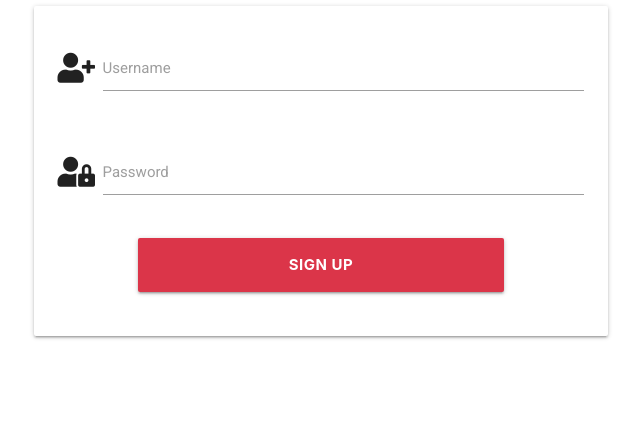
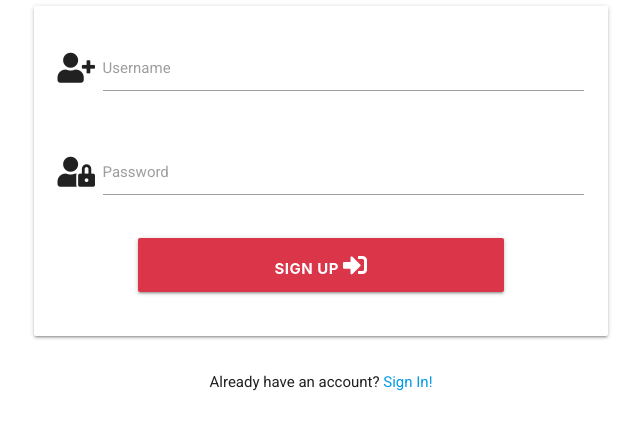
Before and after one commit to MihaelaVacarus/Couch-Co-Op-DB, a Flask app: page /sign_up in a window 1280 px wide. Shown: the part 160-590 px from the top of the page, without its empty margins (319-960 px from the left). Run offline with Flask 2, Linux system fonts and the light colour scheme; some libraries are stand-ins or nearby versions.

Commit message:
Add icon and link Sign In functionality

```diff
--- a/templates/sign_up.html
+++ b/templates/sign_up.html
@@ -1,4 +1,3 @@
-
 {% extends "base.html" %}
 {% block content %}
 
@@ -29,11 +28,19 @@
                 <!-- Submit form button -->
                 <div class="row">
                     <button type="submit" class="col s8 btn-large push-s2">
-                        Sign Up
+                        Sign Up <i class="fas fa-sign-in-alt"></i>
                     </button>
                 </div>
             </div>
         </form>
     </div>
 
+    <div class="row">
+        <div class="col s12">
+            <p class="center-align">
+                Already have an account? <a href="{{ url_for('sign_in') }}">Sign In!</a>
+            </p>
+        </div>
+    </div>
+
 {% endblock %}
```
